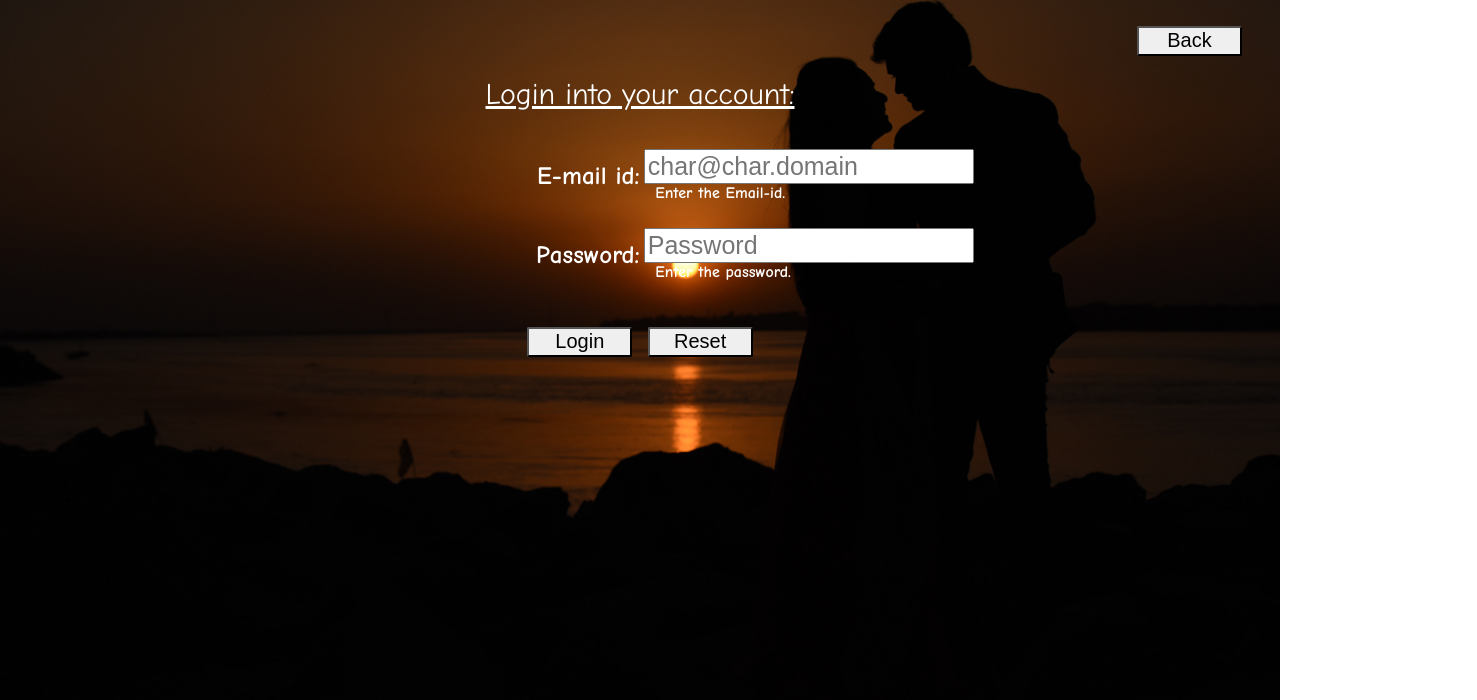
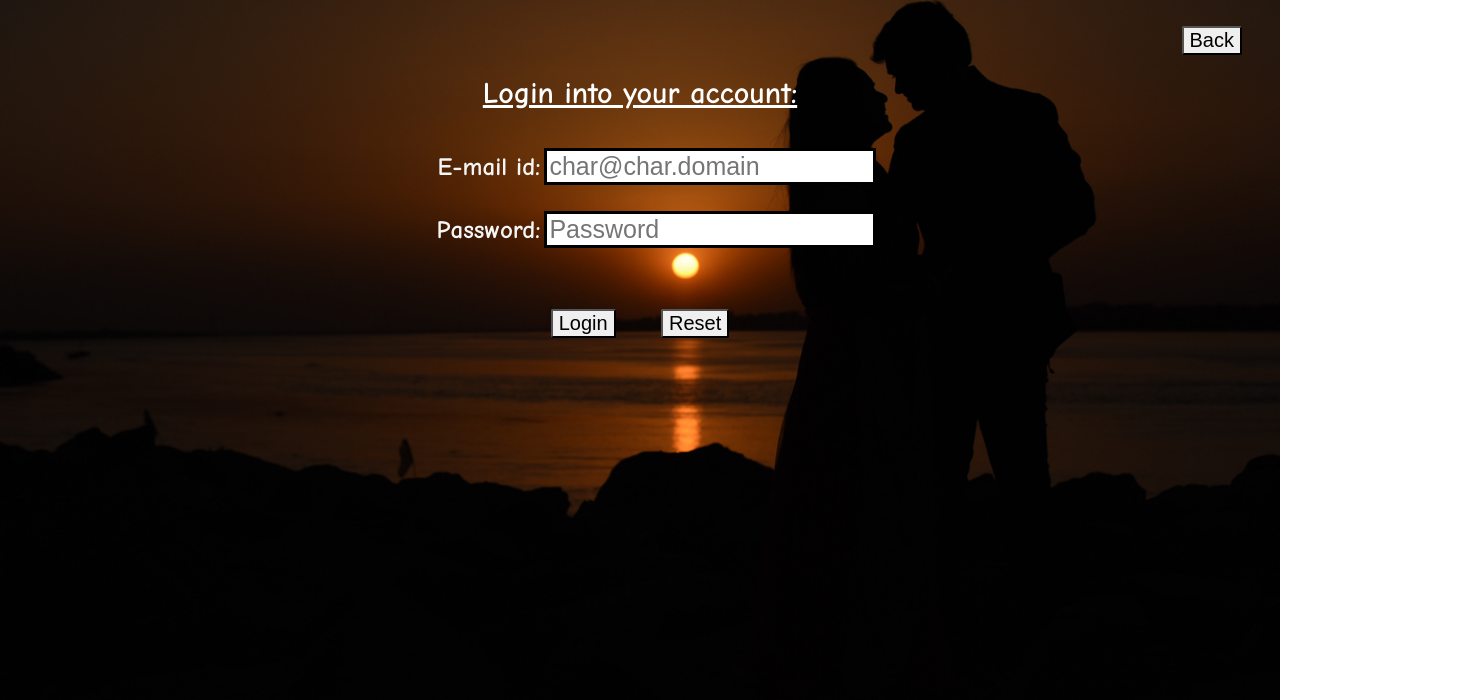
Before and after one commit to ShivangModi/AtProject, a plain HTML site: page login.html in a window 1280 px wide. Shown: the part 100-800 px from the top of the page, 1477 px wide, since content can reach past the window. Drawn offline with Linux system fonts and the light colour scheme.

Commit message:
Add files via upload

```diff
--- a/css/button.css
+++ b/css/button.css
@@ -12,9 +12,9 @@ h1{
 }
 
 input{
-    height: 40px;
-    width: 150px;
+    font-size: 20px;
     margin: 5px;
     border-radius: 2px;
-    font-size: 20px;
+    height: auto;
+    width: auto;
 }
--- a/css/index.css
+++ b/css/index.css
@@ -1,4 +1,4 @@
-body{
+body {
     font-family: Comic sans Ms;
     color: white;
     padding-top: 25px;
@@ -7,56 +7,138 @@ body{
     padding-right: 25px;
 }
 
-h1{
+h1 {
     font-size: 35px;
 }
 
-button{
-    height: 30px;
-    width: 105px;
+button {
+    font-size: 20px;
     margin: 5px;
     border-radius: 2px;
-    font-size: 20px;
+    height: auto;
+    width: auto;
 }
 
-font{
+    button.submit {
+        margin: 20px;
+    }
+
+font {
     font-size: 30px;
+    color: white;
     text-decoration: underline solid white;
-    font-style: bold;
+    font-weight: bold;
     padding-bottom: 30px;
 }
 
-#para{
+input {
+    font-size: 25px;
+    border: solid;
+}
+
+select {
     font-size: 25px;
 }
 
-#login{
-    padding-left: 500px;
-    padding-right: 500px;
+#para {
+    font-size: 25px;
 }
 
-#register{
-    padding-left: 300px;
-    padding-right: 300px;
+#login, #admin {
+    padding-left: 33%;
 }
 
-#f1{
+#admin {
+    padding-left: 20%;
+}
+
+#register {
+    padding-left: 20%;
+    padding-right: 30%;
+}
+
+#f1 {
     font-size: 25px;
+    color: whitesmoke;
     text-decoration: none;
     font-style: normal;
 }
 
-input{
+label {
     font-size: 25px;
+    color: red;
+    text-decoration: none;
+    font-style: normal;
+    visibility: hidden;
 }
 
-select{
-    font-size: 25px;
+/*.modal {
+    visibility: visible;
+    position: fixed;
+    z-index: 1;
+    left: 0;
+    top: 0;
+    width: 100%;
+    height: 100%;
+    overflow: auto;
+    padding-top: 60px;
+    background-color: rgba(0,0,0,0.6);
 }
 
-#submit{
-    height: 30px;
-    width: 100px;
-    font-size: 20px;
-    border-radius: 2px;
+.modal-content {
+    background-color: darkgray;
+    margin: 10px 40px 10px 20px;
+    border: 1px solid #888;
+    height: 85%;
 }
+
+imgcontainer {
+    margin: 24px 0 40px 0;
+    position: relative;
+}
+
+img.avatar {
+    align-self: center;
+    width: 7%;
+    border-radius: 50%;
+}
+
+.close {
+    position: fixed;
+    right: 25px;
+    top: 0;
+    color: #000;
+    font-size: 35px;
+    font-weight: bold;
+}
+
+    .close:hover,
+    .close:focus {
+        color: red;
+        cursor: pointer;
+    }
+
+.animate {
+    -webkit-animation: animatezoom 0.6s;
+    animation: animatezoom 0.6s;
+}
+
+@-webkit-keyframes animatezoom {
+    from {
+        -webkit-transform: scale(0)
+    }
+
+    to {
+        -webkit-transform: scale(1)
+    }
+}
+
+@keyframes animatezoom {
+    from {
+        transform: scale(0)
+    }
+
+    to {
+        transform: scale(1)
+    }
+}*/
```
